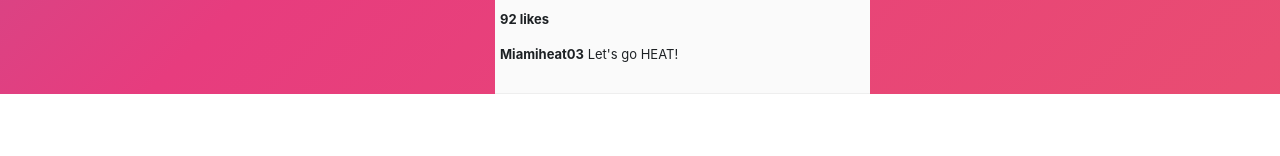
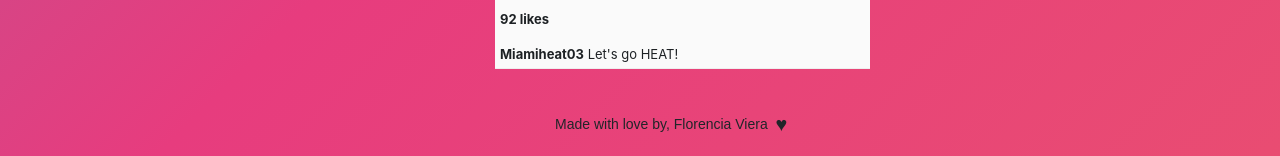
Before and after one commit to Floviera/instagram-replica, a plain HTML site: page index.html in a window 1280 px wide. Shown: the part 1618-1774 px from the top of the page. Before the commit the page ends 1712 px from the top, so only its background shows below. Drawn offline with nearby package versions, Linux system fonts and the light colour scheme.

Commit message:
made a footer

```diff
--- a/index.html
+++ b/index.html
@@ -132,7 +132,11 @@
 
               </div>
             </div>
-
+            <div class="footer">
+					<p class="footerpar"> Made with love by&#x2c; Florencia Viera
+	                    <i class="heart">&#x2665;</i>
+	                </p>
+				</div>
         </div>
 
 
--- a/style.css
+++ b/style.css
@@ -117,10 +117,11 @@ body {
 
 .last-comment{
 	width: 375px;
-    height: 125px;
+    height: 100px;
     background-color: #fafafa;
     border-bottom: 1px solid #eeeeee;
     color: #1d2124;
+    margin-bottom: 5px;
 }
 
 .heart {
@@ -191,8 +192,8 @@ a:hover{
     font-family: 'Montserrat', sans-serif;
     font-size: 0.875em;
     color: #212529;
-    text-align: center;
-    margin-top: 105%;
+    margin-top: 5%;
+    margin-left: 55px;
 
 }
 
```
